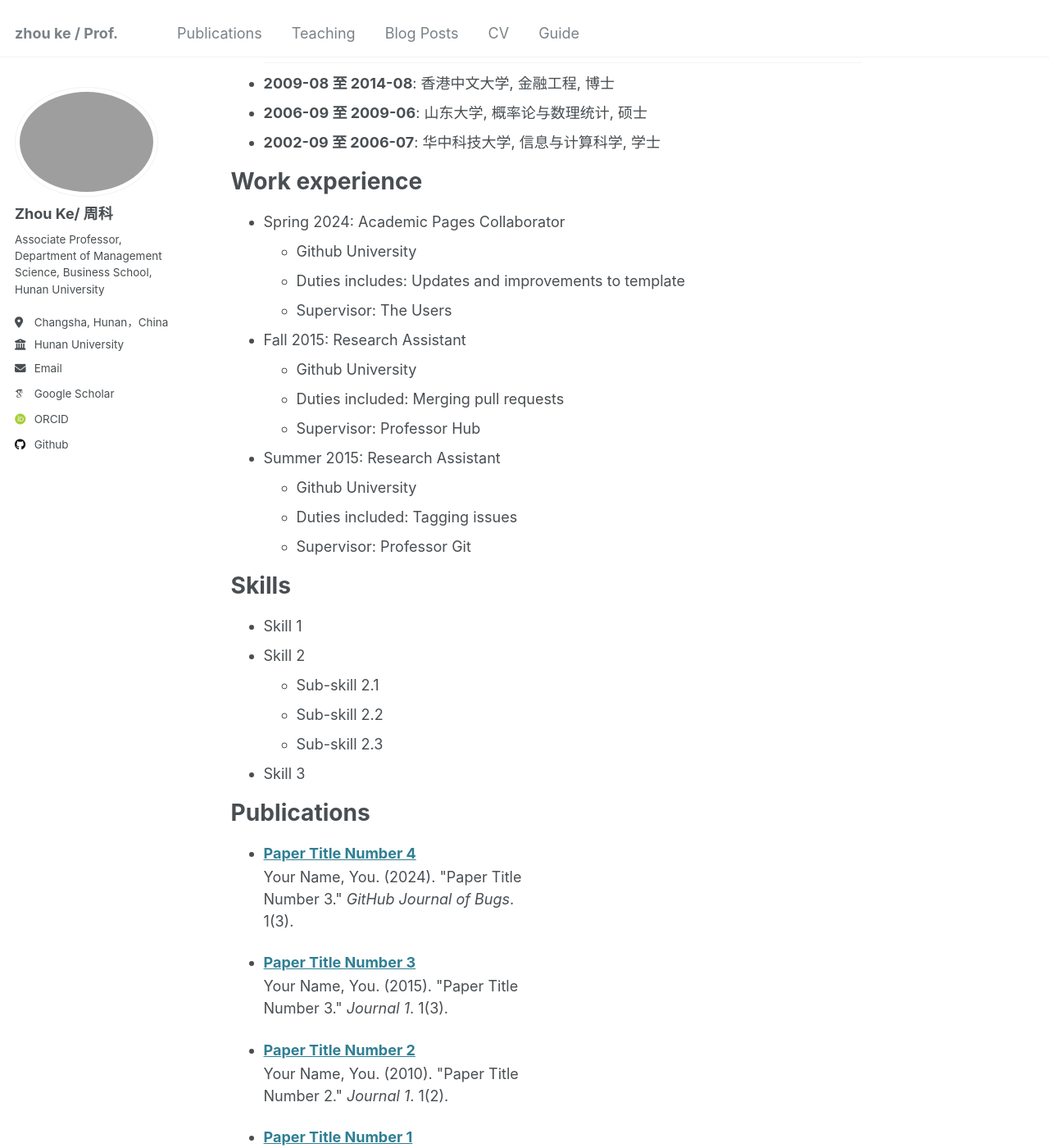
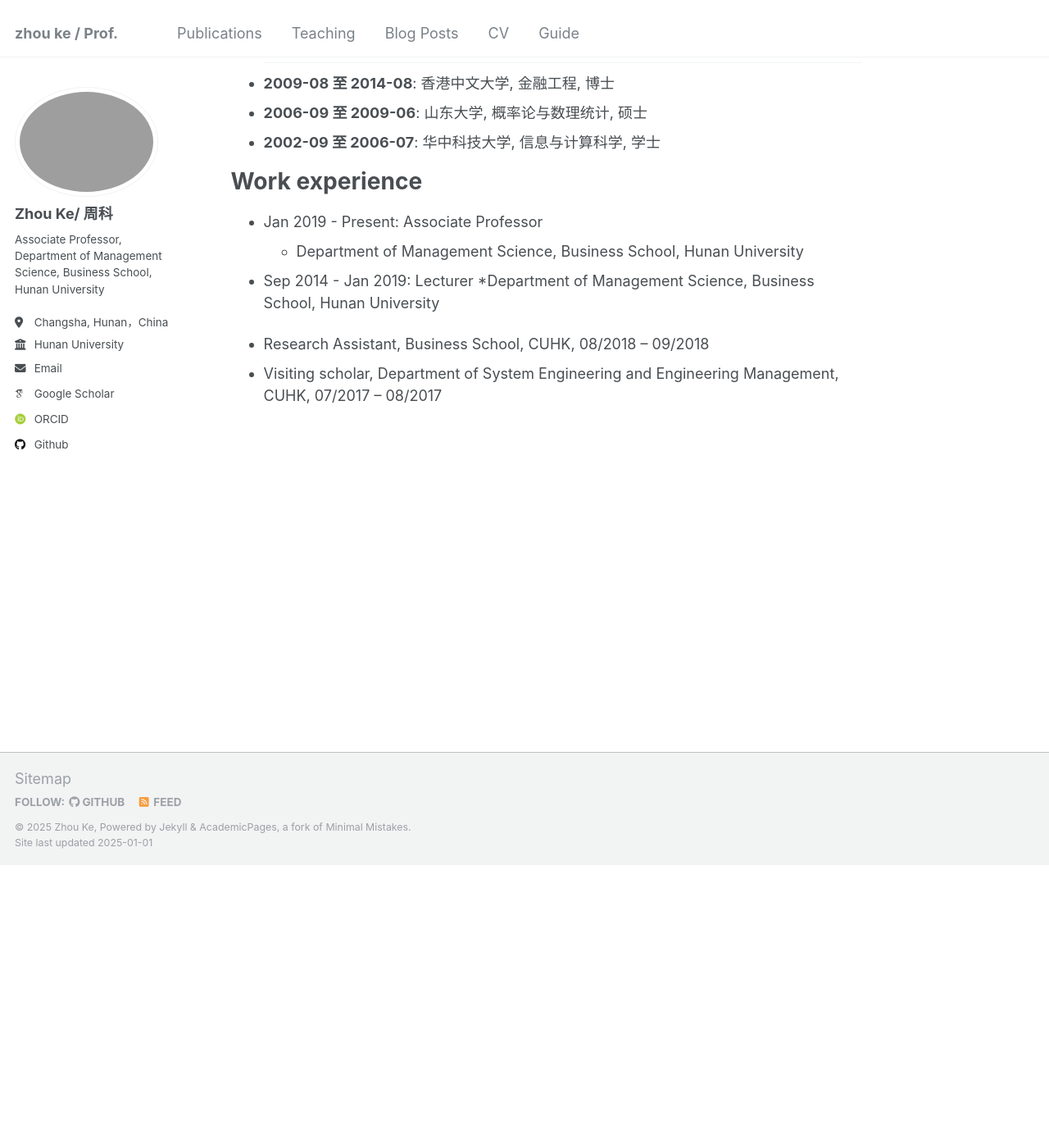
Before and after one commit to hustzhke/hustzhke.github.io, a Jekyll site: the page built from _pages/cv.md, in a window 1280 px wide and 1400 px high, scrolled down 345 px. Shown: the whole window at 82% size. Built offline with Jekyll 4.4.1, drawn with Linux system fonts in a browser that asks for light colours; some web fonts are replaced; our own code applies the rules of GitHub Pages for plain Markdown files; some of the changed text lies outside the part shown.

Commit message:
Update cv.md

```diff
--- a/_pages/cv.md
+++ b/_pages/cv.md
@@ -14,48 +14,11 @@ Education
 
 Work experience
 ======
-* Spring 2024: Academic Pages Collaborator
-  * Github University
-  * Duties includes: Updates and improvements to template
-  * Supervisor: The Users
+* Jan 2019 - Present: Associate Professor
+  * Department of Management Science, Business School, Hunan University
 
-* Fall 2015: Research Assistant
-  * Github University
-  * Duties included: Merging pull requests
-  * Supervisor: Professor Hub
+* Sep 2014 - Jan 2019: Lecturer
+  *Department of Management Science, Business School, Hunan University
 
-* Summer 2015: Research Assistant
-  * Github University
-  * Duties included: Tagging issues
-  * Supervisor: Professor Git
-
-Skills
-======
-* Skill 1
-* Skill 2
-  * Sub-skill 2.1
-  * Sub-skill 2.2
-  * Sub-skill 2.3
-* Skill 3
-
-Publications
-======
-  <ul>{% for post in site.publications reversed %}
-    {% include archive-single-cv.html %}
-  {% endfor %}</ul>
-
-Talks
-======
-  <ul>{% for post in site.talks reversed %}
-    {% include archive-single-talk-cv.html  %}
-  {% endfor %}</ul>
-
-Teaching
-======
-  <ul>{% for post in site.teaching reversed %}
-    {% include archive-single-cv.html %}
-  {% endfor %}</ul>
-
-Service and leadership
-======
-* Currently signed in to 43 different slack teams
+*  Research Assistant, Business School, CUHK, 08/2018 – 09/2018
+*  Visiting scholar, Department of System Engineering and Engineering Management, CUHK, 07/2017 – 08/2017
```
